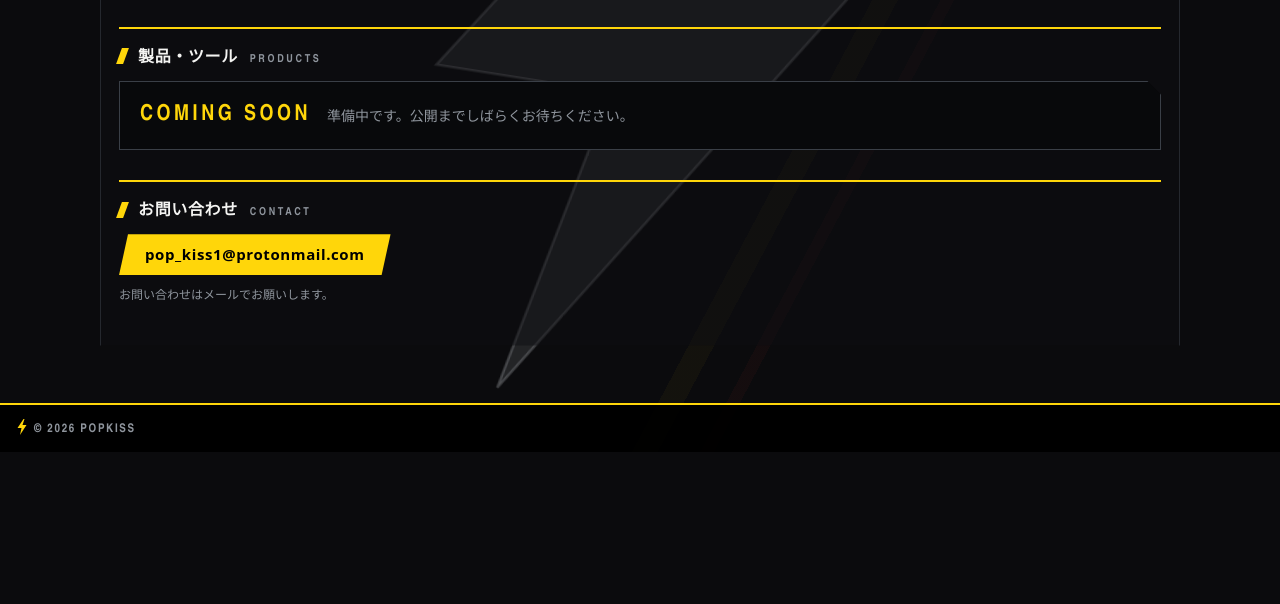
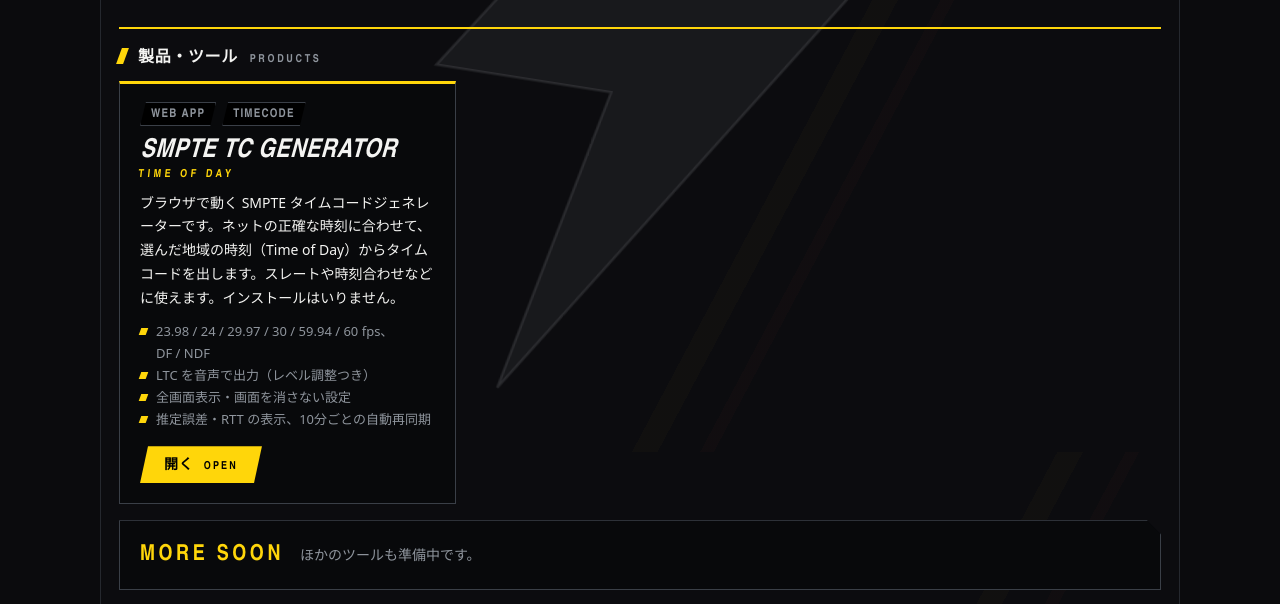
Before and after one commit to pop-kiss/pop-kiss.github.io, a plain HTML site: page index.html in a window 1280 px wide. Shown: the part 348-952 px from the top of the page. Before the commit the page ends 800 px from the top, so only its background shows below. Drawn offline with Linux system fonts and the light colour scheme.

Commit message:
SMPTE TC ジェネレーターを追加

```diff
--- a/index.html
+++ b/index.html
@@ -37,6 +37,18 @@ h2 .sub{font:700 11px/1 var(--num);letter-spacing:.24em;color:var(--dim)}
 .soon{display:flex;align-items:center;gap:16px;flex-wrap:wrap;border:1px solid var(--line2);background:var(--well);padding:22px 20px;clip-path:polygon(0 0,calc(100% - 14px) 0,100% 14px,100% 100%,0 100%)}
 .soon b{font:800 22px/1 var(--num);letter-spacing:.16em;color:var(--volt)}
 .soon span{color:var(--dim);font-size:14px}
+.cards{display:grid;grid-template-columns:repeat(auto-fill,minmax(320px,1fr));gap:16px;margin-bottom:16px}
+.card{position:relative;border:1px solid var(--line2);border-top:3px solid var(--volt);background:var(--well);padding:18px 20px 20px;display:flex;flex-direction:column;gap:10px}
+.card .tags{display:flex;gap:6px;flex-wrap:wrap}
+.card h3{margin:2px 0 0;font:italic 800 26px/1.05 var(--num);letter-spacing:.02em;text-transform:uppercase;transform:skewX(-6deg);transform-origin:left}
+.card h3 small{display:block;margin-top:4px;font:700 11px/1 var(--num);letter-spacing:.32em;color:var(--volt);font-style:normal}
+.card p{margin:0;font-size:14px}
+.card ul{margin:0;padding:0;list-style:none;font-size:13px;color:var(--dim)}
+.card li{padding-left:16px;position:relative}
+.card li:before{content:"";position:absolute;left:0;top:.62em;width:7px;height:7px;background:var(--volt);transform:skewX(-20deg)}
+.go{align-self:flex-start;margin-top:6px;display:inline-flex;align-items:baseline;gap:10px;font:800 14px/1 var(--txt);letter-spacing:.06em;background:var(--volt);color:#000;text-decoration:none;padding:11px 24px;clip-path:polygon(8px 0,100% 0,calc(100% - 8px) 100%,0 100%)}
+.go span{font:700 11px/1 var(--num);letter-spacing:.2em}
+.go:hover{background:#ffe24d}
 .chip{display:inline-block;border:1px solid var(--line2);padding:3px 10px;font:700 12px/1.4 var(--num);letter-spacing:.1em;color:var(--dim);background:#000;clip-path:polygon(6px 0,100% 0,calc(100% - 6px) 100%,0 100%)}
 .mail{display:inline-flex;align-items:center;gap:10px;font:800 15px/1 var(--txt);letter-spacing:.04em;background:var(--volt);color:#000;text-decoration:none;padding:13px 26px;clip-path:polygon(9px 0,100% 0,calc(100% - 9px) 100%,0 100%);word-break:break-all}
 .mail:hover{background:#ffe24d}
@@ -61,7 +73,21 @@ footer .bolt{width:12px;height:16px;fill:var(--volt);vertical-align:-3px;margin-
 
  <section class="sec" id="products">
   <h2>製品・ツール <span class="sub">PRODUCTS</span></h2>
-  <div class="soon"><b>COMING SOON</b><span>準備中です。公開までしばらくお待ちください。</span></div>
+  <div class="cards">
+   <article class="card">
+    <div class="tags"><span class="chip">WEB APP</span><span class="chip">TIMECODE</span></div>
+    <h3>SMPTE TC GENERATOR <small>TIME OF DAY</small></h3>
+    <p>ブラウザで動く SMPTE タイムコードジェネレーターです。ネットの正確な時刻に合わせて、選んだ地域の時刻（Time of Day）からタイムコードを出します。スレートや時刻合わせなどに使えます。インストールはいりません。</p>
+    <ul>
+     <li>23.98 / 24 / 29.97 / 30 / 59.94 / 60 fps、<span style="white-space:nowrap">DF / NDF</span></li>
+     <li>LTC を音声で出力（レベル調整つき）</li>
+     <li>全画面表示・画面を消さない設定</li>
+     <li>推定誤差・RTT の表示、10分ごとの自動再同期</li>
+    </ul>
+    <a class="go" href="https://popkiss.poppopkiss.workers.dev/" target="_blank" rel="noopener">開く <span>OPEN</span></a>
+   </article>
+  </div>
+  <div class="soon"><b>MORE SOON</b><span>ほかのツールも準備中です。</span></div>
  </section>
 
  <section class="sec" id="contact">
```
